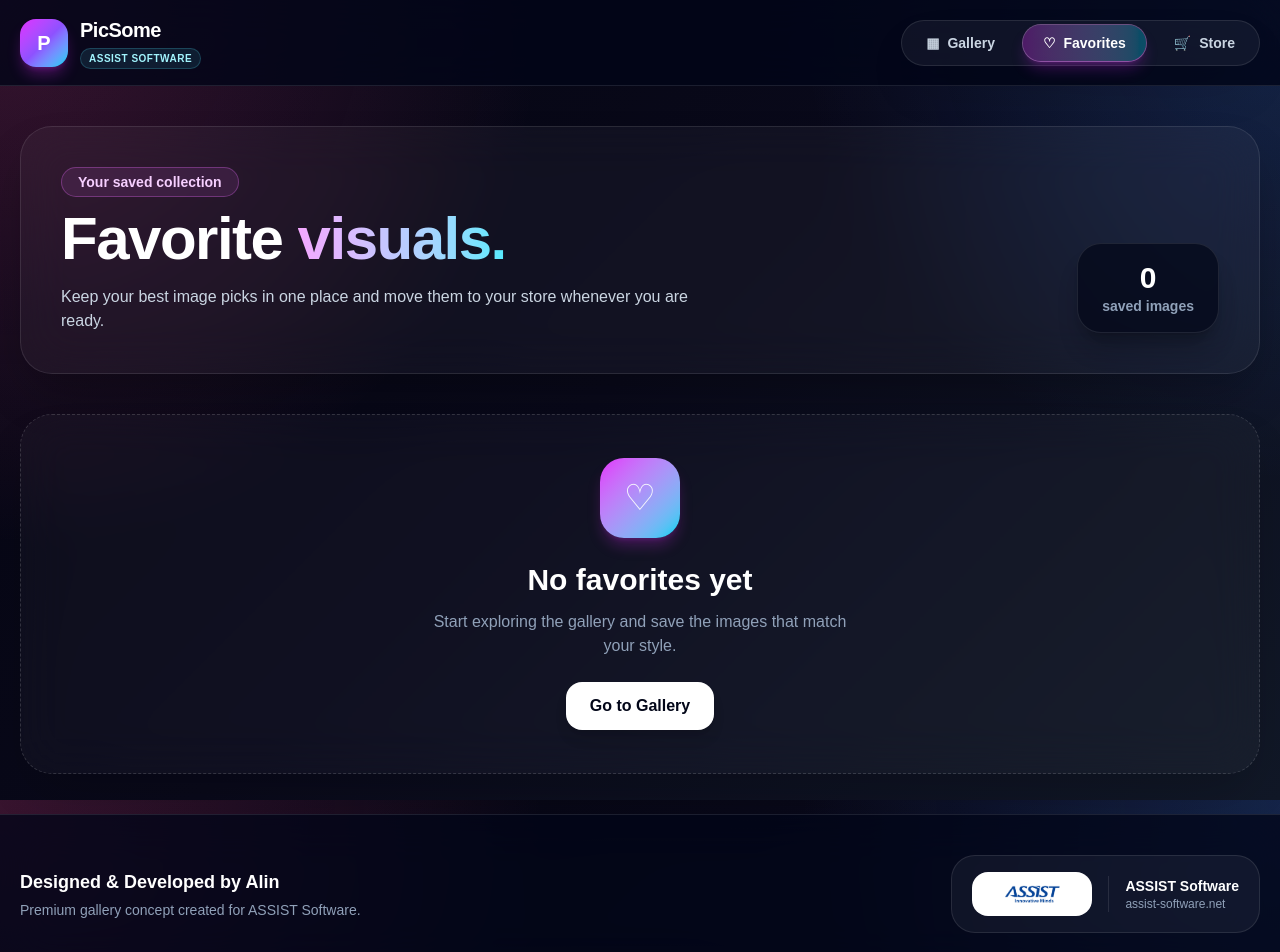
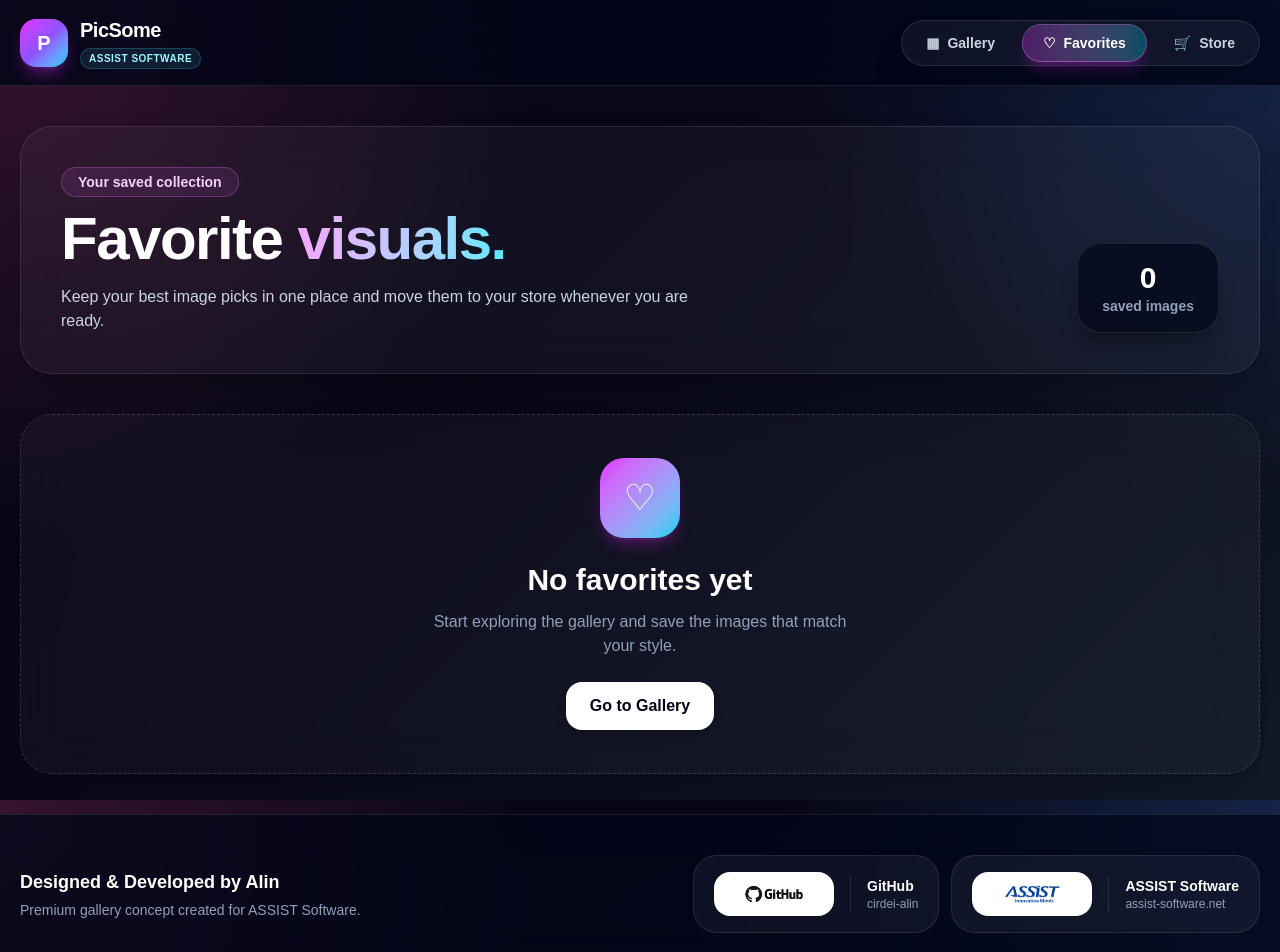
Before and after one commit to cirdei-alin/picsome-app, a Next.js app: page /favorites in a window 1280 px wide. Shown: the top 952 px of the page. Built offline with nearby package versions, Linux system fonts and the light colour scheme.

Commit message:
Added GitHub link

```diff
--- a/src/components/Footer.tsx
+++ b/src/components/Footer.tsx
@@ -1,7 +1,7 @@
 export default function Footer() {
   return (
     <footer className="mt-auto border-t border-white/10 bg-slate-950/75 px-5 py-10 backdrop-blur-xl">
-      <div className="mx-auto flex max-w-7xl flex-col items-center justify-between gap-6 text-center sm:flex-row sm:text-left">
+      <div className="mx-auto flex max-w-7xl flex-col items-center justify-between gap-6 text-center lg:flex-row lg:text-left">
         <div>
           <p className="text-lg font-black text-white">
             Designed & Developed by Alin
@@ -11,6 +11,29 @@ export default function Footer() {
             Premium gallery concept created for ASSIST Software.
           </p>
         </div>
+
+        <div className="flex flex-col gap-3 sm:flex-row">
+          <a
+            href="https://github.com/cirdei-alin"
+            target="_blank"
+            rel="noopener noreferrer"
+            className="group flex items-center gap-4 rounded-3xl border border-white/10 bg-white/5 px-5 py-4 transition hover:border-fuchsia-300/40 hover:bg-fuchsia-300/10"
+          >
+            <div className="flex h-11 w-[120px] items-center justify-center rounded-2xl bg-white px-3">
+              <img
+                src="/github-logo.png"
+                alt="GitHub"
+                className="max-h-7 w-auto object-contain"
+              />
+            </div>
+
+            <div className="border-l border-white/10 pl-4">
+              <p className="text-sm font-black text-white">GitHub</p>
+              <p className="text-xs text-slate-400 transition group-hover:text-fuchsia-200">
+                cirdei-alin
+              </p>
+            </div>
+          </a>
 
           <a
             href="https://assist-software.net"
@@ -34,6 +57,7 @@ export default function Footer() {
             </div>
           </a>
         </div>
+      </div>
     </footer>
   );
 }
```
Also changed, not shown: public/github-logo.png (added). Lines whose indentation alone changed are shown as unchanged.
